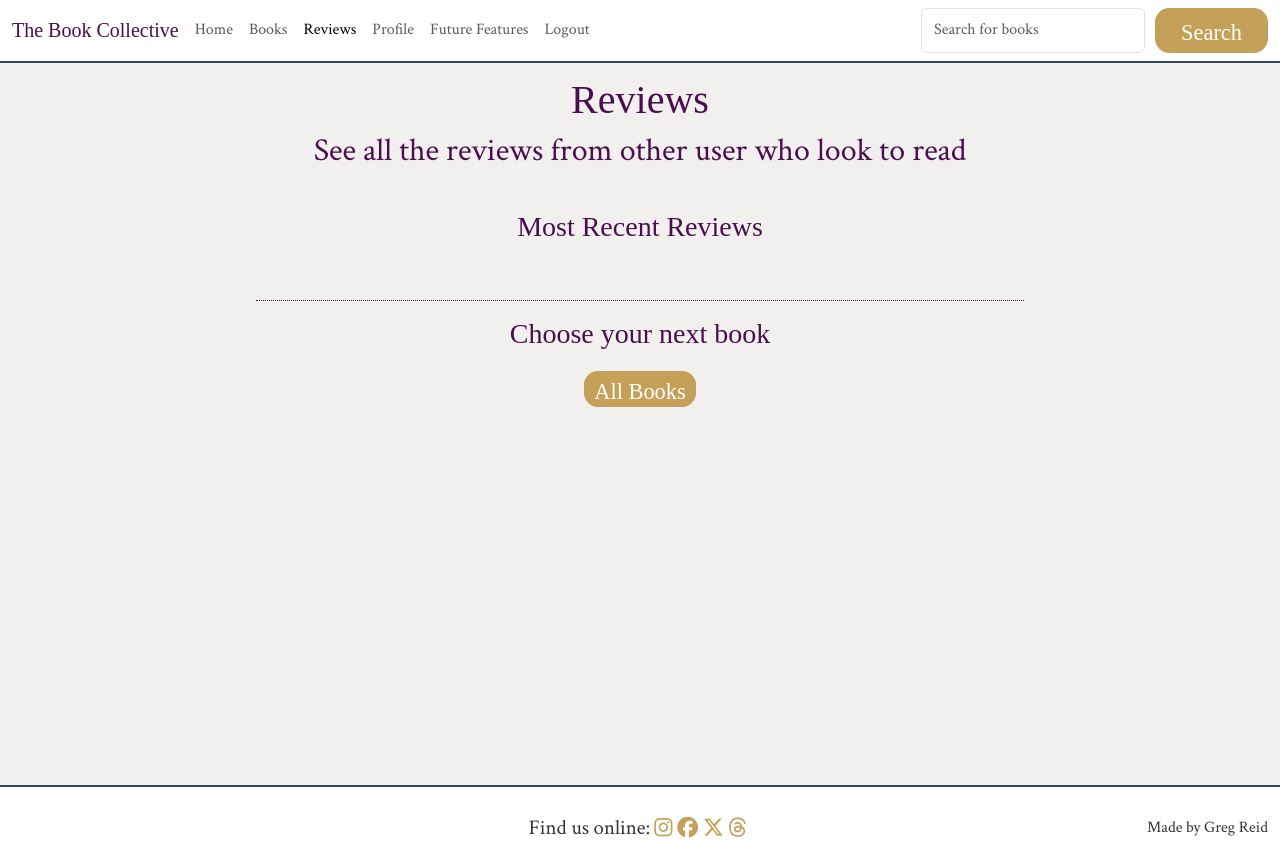
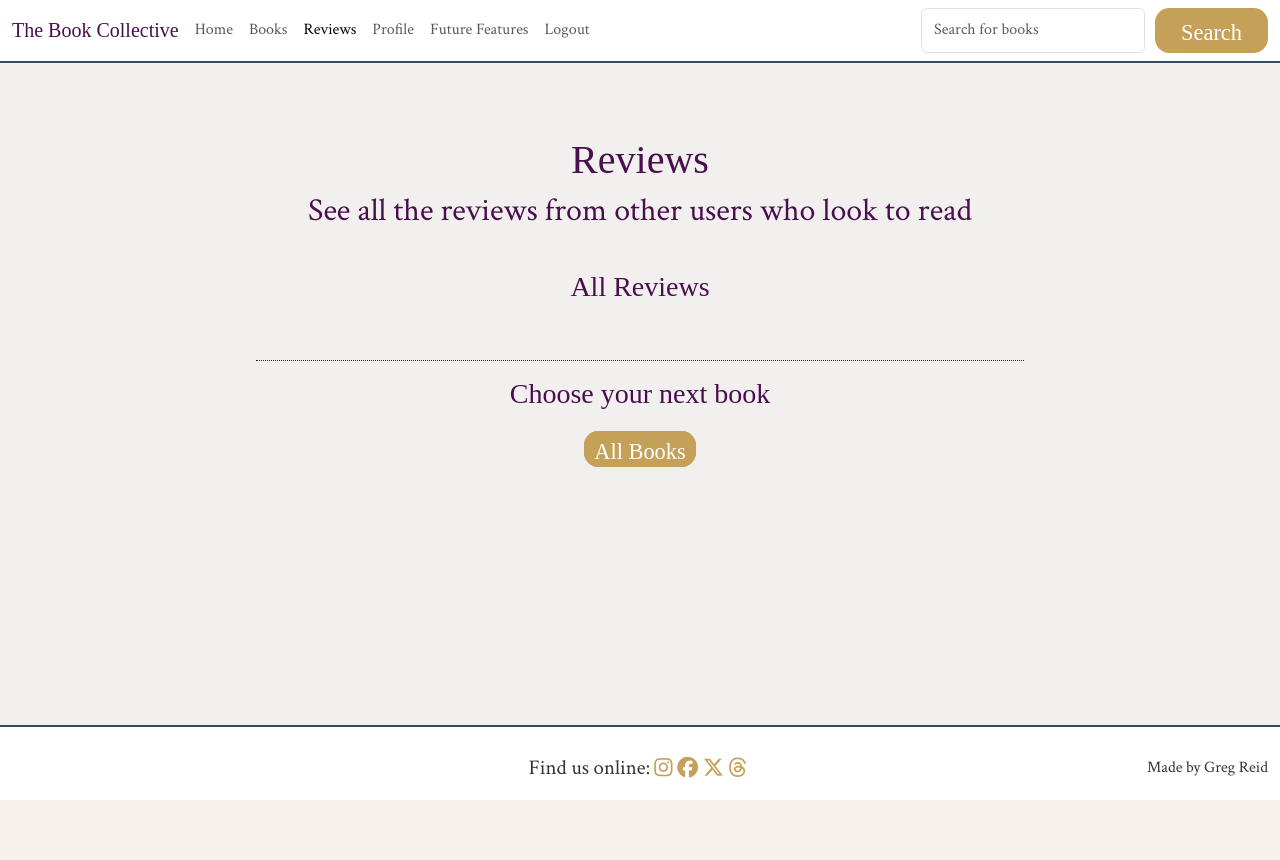
Before and after one commit to Greggy1234/The-Book-Collective, a Django app: page /reviews/ in a window 1280 px wide. After the commit the page ends 800 px from the top, so only its background shows below. Run offline with Django 5.2, Linux system fonts and the light colour scheme; the visitor is signed in with stand-in values (Sample User, id 1); data that the repository does not hold is empty; some libraries are stand-ins or nearby versions; some web fonts are replaced.

Commit message:
Fix message margin to account for nav bar

```diff
--- a/book_collective/settings.py
+++ b/book_collective/settings.py
@@ -30,7 +30,7 @@ TEMPLATES_DIR = os.path.join(BASE_DIR, 'templates')
 SECRET_KEY = os.environ.get("SECRET_KEY")
 
 # SECURITY WARNING: don't run with debug turned on in production!
-DEBUG = False
+DEBUG = True
 
 ALLOWED_HOSTS = ['127.0.0.1', '.herokuapp.com',]
 
--- a/reviews/templates/review/all-reviews.html
+++ b/reviews/templates/review/all-reviews.html
@@ -5,13 +5,13 @@
 <!-- all-reviews.html content starts here -->
 <div class="py-3 text-center">
     <h1>Reviews</h1>
-    <h2>See all the reviews from other user who look to read</h2>
+    <h2>See all the reviews from other users who look to read</h2>
 </div>
 <!-- All reviews, with 15 per page-->
 <div class="container">
     <div class="row">
         <div class="col-12 py-2">
-            <h3 class="pb-4 pt-2 text-center">Most Recent Reviews</h3>
+            <h3 class="pb-4 pt-2 text-center">All Reviews</h3>
             {% for review in review %}
             <div class="review-box mb-5 pt-4 px-3 text-start">
                 <h4 class="bold">Review of <a href="{% url 'book_detail' slug=review.object.slug %}"
--- a/static/css/style.css
+++ b/static/css/style.css
@@ -25,7 +25,9 @@
     font-size: 1.4rem;
 }
 
-
+.button:hover {
+    background-color: rgba(197, 160, 89, 0.6);
+}
 
 .button-2 {
     padding: 2px 6px;
@@ -36,6 +38,9 @@
     font-size: 1rem;
 }
 
+.button-2:hover {
+    background-color: rgba(74, 14, 78, 0.3);
+}
 
 .delete-red {
     background-color: #CD5C5C !important;
@@ -49,7 +54,6 @@ html {
 body {
     display: flex;
     flex-direction: column;
-    margin-top: 60px;
 }
 
 body,
@@ -57,6 +61,14 @@ body,
     background-color: #F2F0EF;
     font-family: var(--text-font);
     color: var(--main-text);
+}
+
+main {
+    padding-top: 60px;
+}
+
+.message-margin {
+    margin-top: 60px;
 }
 
 h1,
--- a/templates/base.html
+++ b/templates/base.html
@@ -85,7 +85,7 @@
         </div>
     </nav>
     <!-- displaying Django messages -->
-    <div class="container">
+    <div class="container message-margin">
         <div class="row">
             <div class="col-md-8 offset-md-2">
                 {% for message in messages %}
```
Also changed, not shown: README.md.
